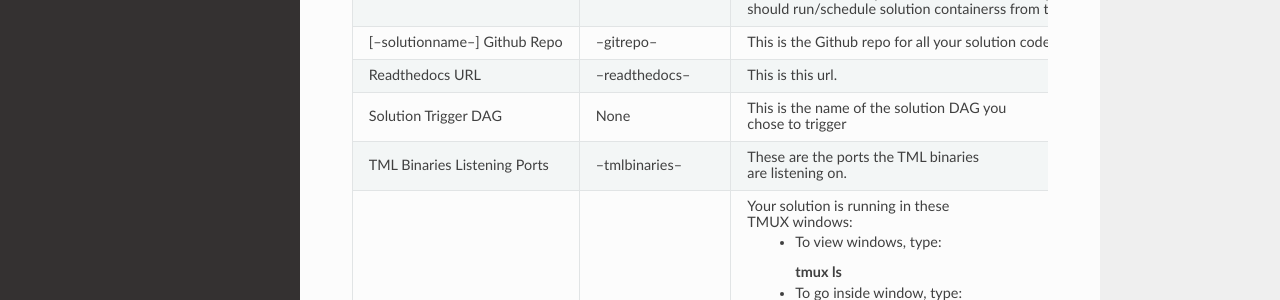
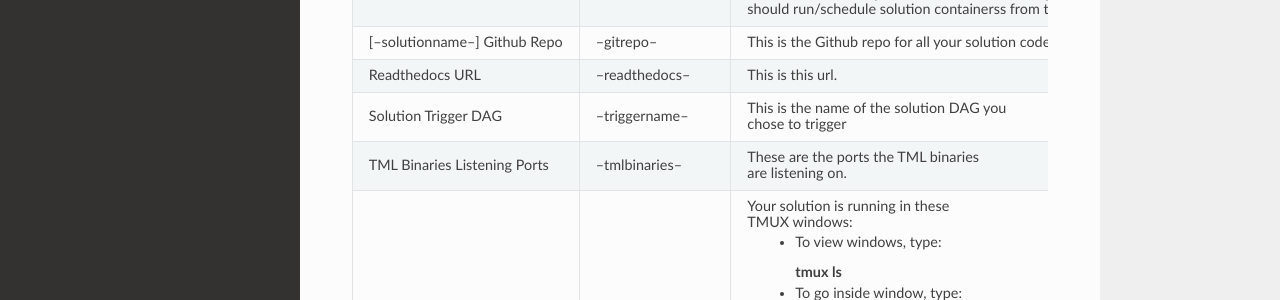
Before and after one commit to vanesalcb06/tssproject2-2b5c, a Sphinx documentation site: the page built from docs/source/operating.rst, in a window 1280 px wide and 1329 px high. Shown: the part 621-921 px from the top of the window. Built offline with Sphinx 7.4.7 and the Read the Docs theme 2.0.0, drawn with Linux system fonts in a browser that asks for light colours.

Commit message:
Update operating.rst

```diff
--- a/docs/source/operating.rst
+++ b/docs/source/operating.rst
@@ -43,7 +43,7 @@
      - --readthedocs--
      - This is this url.
    * - Solution Trigger DAG
-     - None
+     - --triggername--
      - This is the name of the solution DAG you
 
        chose to trigger
```
